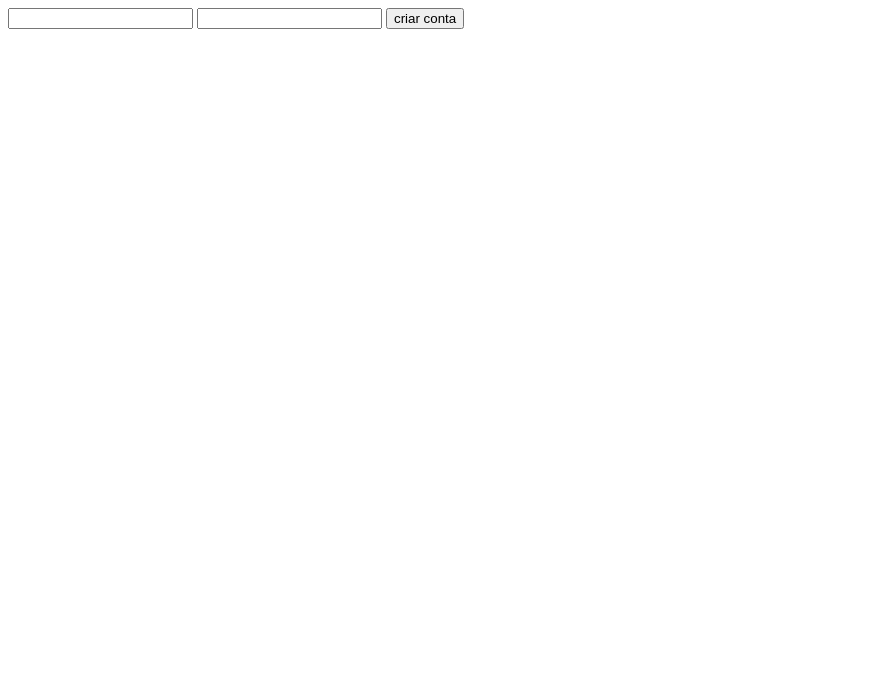
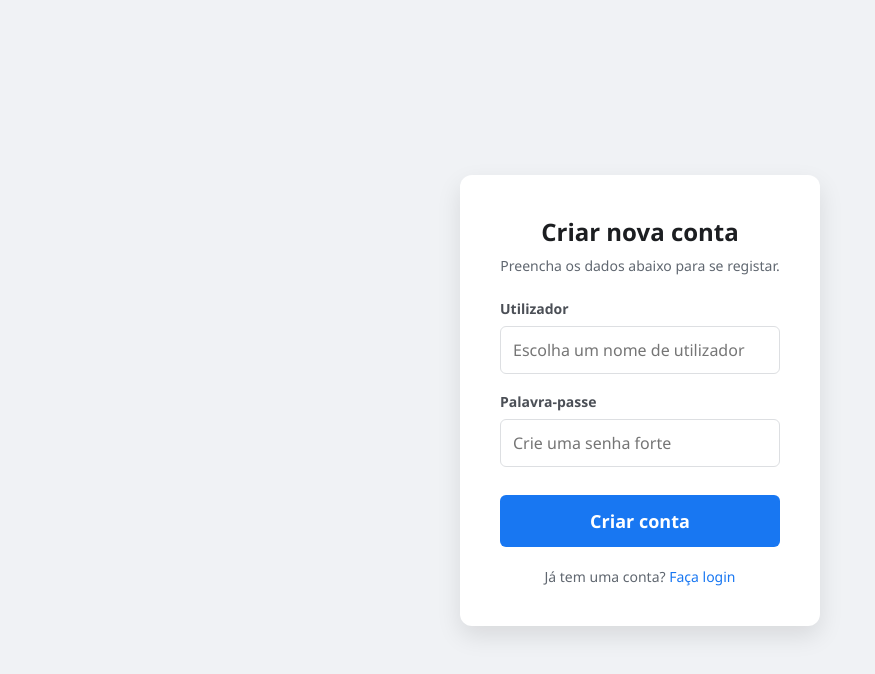
Before and after one commit to GDOR-11/site-T3, a plain HTML site: page front/register/index.html in a window 1280 px wide. Shown: the whole page, without its empty margins (0-875 px from the left). Drawn offline with Linux system fonts and the light colour scheme.

Commit message:
Style: deixei o visual mais bonitinho

```diff
--- a/front/register/index.html
+++ b/front/register/index.html
@@ -2,21 +2,39 @@
 <!-- TODO: deixar isso minimamente decente -->
 
 <!DOCTYPE html>
-
-<html>
-
+<html lang="pt-pt">
 <head>
     <meta charset="UTF-8">
     <meta name="viewport" content="width=device-width, initial-scale=1.0">
-    <title>nova conta</title>
+    <title>Criar Conta | Nova Conta</title>
+    <link rel="stylesheet" href="register_style.css">
 </head>
+<body>
 
-<body>
-    <form method="post" action="/api/auth/register">
-        <input id="username" name="username"></input>
-        <input id="password" name="password" type="password"></input>
-        <button type="submit">criar conta</button>
-    </form>
+    <main class="register-container">
+        <div class="register-card">
+            <h1>Criar nova conta</h1>
+            <p>Preencha os dados abaixo para se registar.</p>
+
+            <form method="post" action="/api/auth/register">
+                <div class="input-group">
+                    <label for="username">Utilizador</label>
+                    <input type="text" id="username" name="username" placeholder="Escolha um nome de utilizador" required>
+                </div>
+
+                <div class="input-group">
+                    <label for="password">Palavra-passe</label>
+                    <input type="password" id="password" name="password" placeholder="Crie uma senha forte" required>
+                </div>
+
+                <button type="submit" class="btn-submit">Criar conta</button>
+            </form>
+
+            <div class="footer-links">
+                <span>Já tem uma conta? <a href="../login/index.html">Faça login</a></span>
+            </div>
+        </div>
+    </main>
+
 </body>
-
 </html>
--- /dev/null
+++ b/front/register/register_style.css
@@ -0,0 +1,103 @@
+
+* {
+    margin: 0;
+    padding: 0;
+    box-sizing: border-box;
+    font-family: 'Segoe UI', Roboto, Helvetica, Arial, sans-serif;
+}
+
+body {
+    background-color: #f0f2f5;
+    height: 100vh;
+    display: flex;
+    justify-content: center;
+    align-items: center;
+}
+
+.register-container {
+    width: 100%;
+    max-width: 400px;
+    padding: 20px;
+}
+
+.register-card {
+    background: #ffffff;
+    padding: 40px;
+    border-radius: 12px;
+    box-shadow: 0 10px 25px rgba(0, 0, 0, 0.1);
+}
+
+h1 {
+    color: #1c1e21;
+    font-size: 24px;
+    margin-bottom: 8px;
+    text-align: center;
+}
+
+p {
+    color: #606770;
+    font-size: 14px;
+    margin-bottom: 24px;
+    text-align: center;
+}
+
+.input-group {
+    margin-bottom: 18px;
+}
+
+label {
+    display: block;
+    margin-bottom: 8px;
+    font-weight: 600;
+    color: #4b4f56;
+    font-size: 14px;
+}
+
+input {
+    width: 100%;
+    padding: 12px;
+    border: 1px solid #dddfe2;
+    border-radius: 6px;
+    font-size: 16px;
+    transition: border-color 0.3s;
+}
+
+input:focus {
+    outline: none;
+    border-color: #1877f2;
+    box-shadow: 0 0 0 2px rgba(24, 119, 242, 0.2);
+}
+
+.btn-submit {
+    width: 100%;
+    padding: 14px;
+    background-color: #1877f2;
+    border: none;
+    border-radius: 6px;
+    color: white;
+    font-size: 18px;
+    font-weight: bold;
+    cursor: pointer;
+    transition: background-color 0.3s;
+    margin-top: 10px;
+}
+
+.btn-submit:hover {
+    background-color: #166fe5;
+}
+
+.footer-links {
+    margin-top: 20px;
+    text-align: center;
+    font-size: 14px;
+    color: #606770;
+}
+
+.footer-links a {
+    color: #1877f2;
+    text-decoration: none;
+}
+
+.footer-links a:hover {
+    text-decoration: underline;
+}
```
Also changed, not shown: front/basic_style.css (+25 -2 lines), front/index.html (+15 -9 lines), front/images/campus-ita.jpg (added), front/login/style.css (line endings or trailing spaces).
